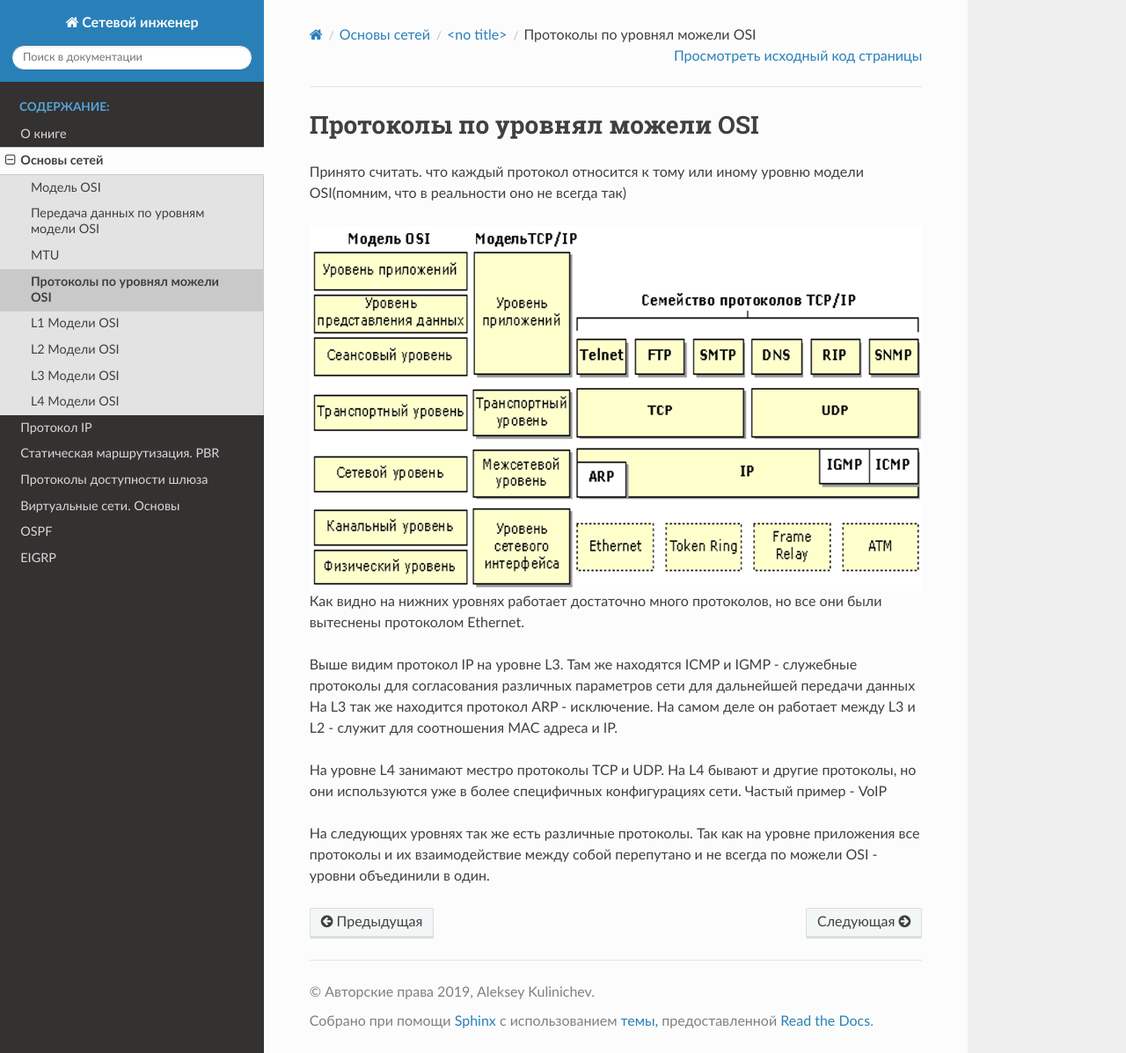
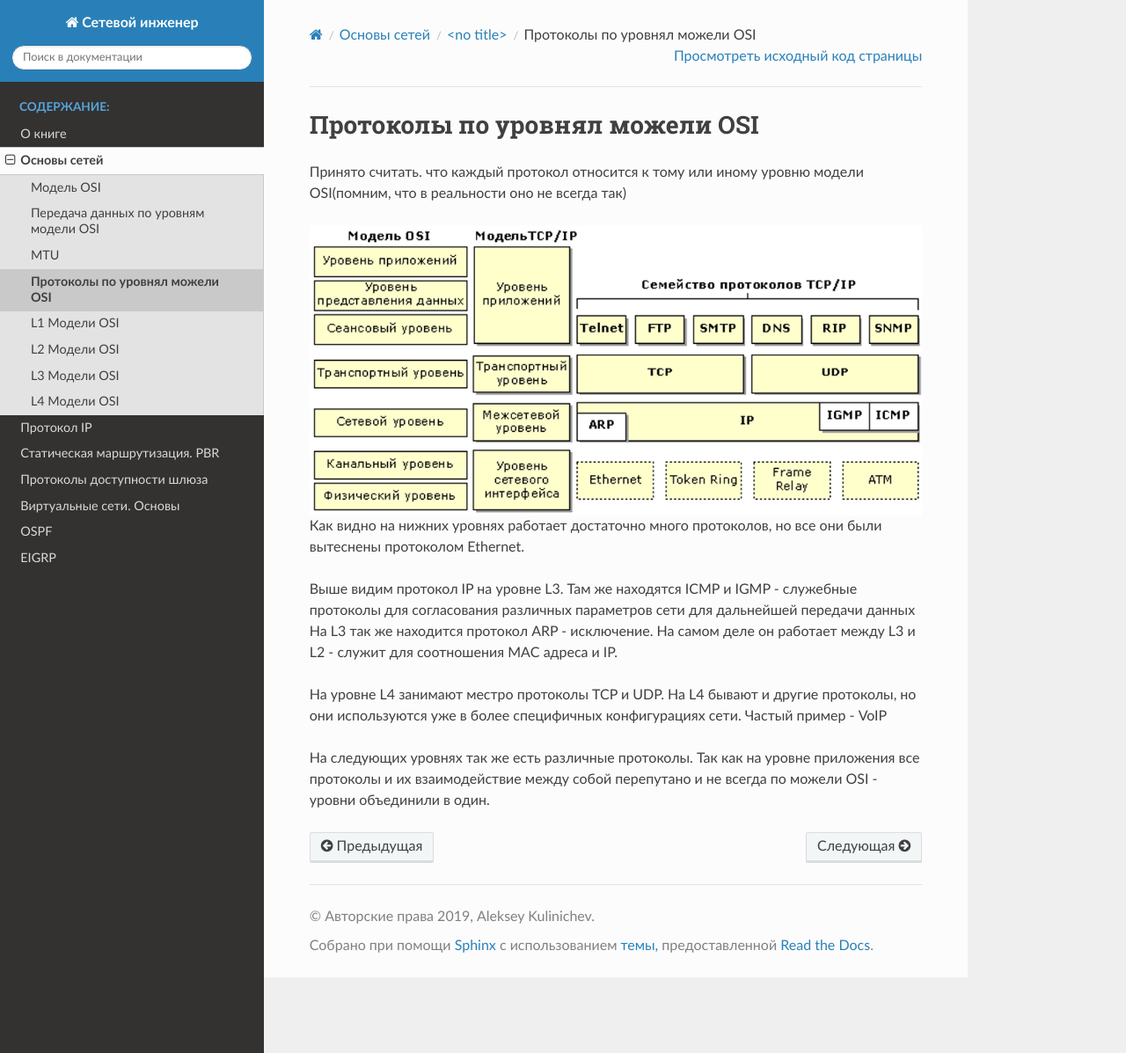
Before and after one commit to Santa42/netadm, a Sphinx documentation site: the page built from docs/source/book/01_intro/protocols.rst, in a window 1280 px wide and 1197 px high. Shown: the whole window at 88% size. Built offline with Sphinx 7.4.7 and the Read the Docs theme 2.0.0, drawn with Linux system fonts in a browser that asks for light colours; pages that are not in the unit, such as notebooks, are missing from menus.

Commit message:
add html

```diff
--- a/docs/source/book/01_intro/datatrans.rst
+++ b/docs/source/book/01_intro/datatrans.rst
@@ -4,7 +4,7 @@
 Рассмотрим процесс взаимодействия устройств по сети:
 
 .. image:: ../img/01/osi2.png
-       :scale: 100 %
+       :width: 100 %
        :align: center
 
 
--- a/docs/source/book/01_intro/mtu.rst
+++ b/docs/source/book/01_intro/mtu.rst
@@ -8,7 +8,7 @@ MTU
 MTU выбает нескольких видов:
 
 .. image:: ../img/01/mtu2.png
-       :scale: 100 %
+       :width: 100 %
        :align: center
 
 Выше обозначены 3 вида MTU
@@ -20,7 +20,7 @@ MTU выбает нескольких видов:
 Например Cisco iOS и iOS XE верна будет ситуции с этой схемы:
 
 .. image:: ../img/01/mtu.png
-       :scale: 100 %
+       :width: 100 %
        :align: center
 
 То есть L2 заголовок не включается в размер HW MTU. Это может привезти к некоторым проблемам в работе протокола маршрутизации OSPF и некоторых других технологий.
--- a/docs/source/book/01_intro/osi.rst
+++ b/docs/source/book/01_intro/osi.rst
@@ -26,7 +26,7 @@
 Сравнение моделей:
 
 .. image:: ../img/01/osi.png
-       :scale: 100 %
+       :width: 100 %
        :align: center
 
 
--- a/docs/source/book/01_intro/protocols.rst
+++ b/docs/source/book/01_intro/protocols.rst
@@ -4,7 +4,7 @@
 Принято считать. что каждый протокол относится к тому или иному уровню модели OSI(помним, что в реальности оно не всегда так)
 
 .. image:: ../img/01/protoosi.png
-       :scale: 100 %
+       :width: 100 %
        :align: center
 
 Как видно на нижних уровнях работает достаточно много протоколов, но все они были вытеснены протоколом Ethernet.
```
